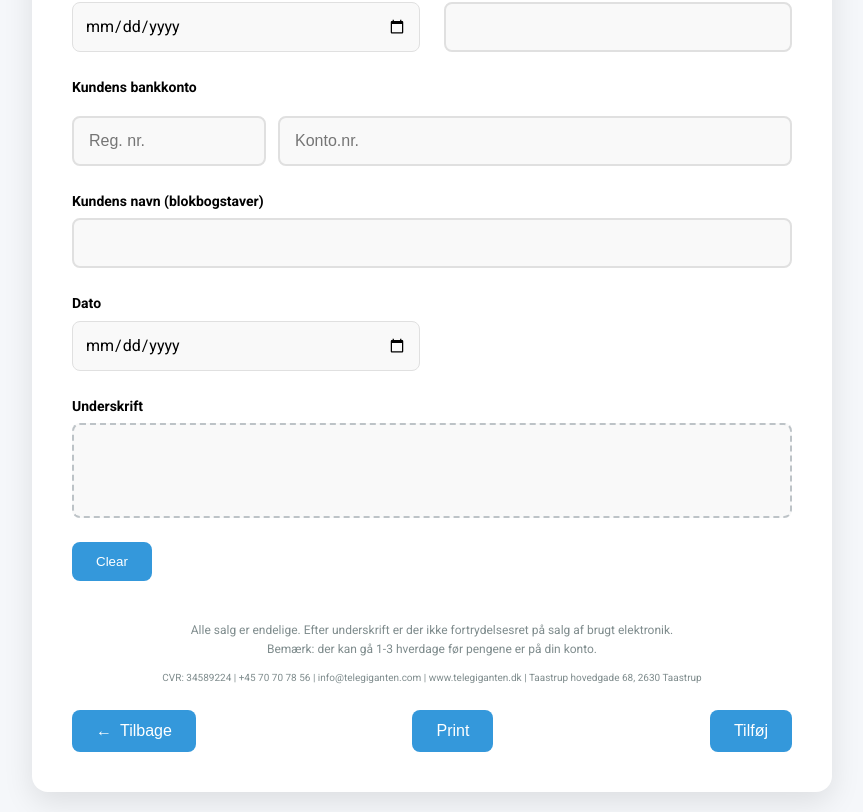
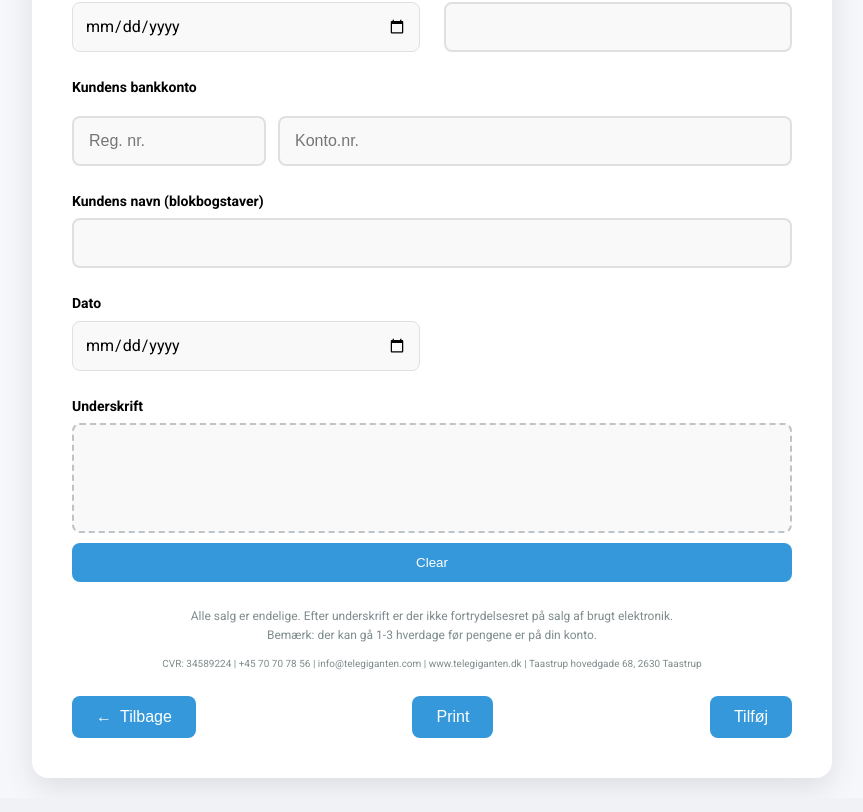
Before and after one commit to Thyge123/imei-user-lookup, a Vue app: page /add-new in a window 1280 px wide. Shown: the part 726-1538 px from the top of the page, without its empty margins (208-1071 px from the left). Built offline with nearby package versions, Linux system fonts and the light colour scheme.

Commit message:
Refactor AddNew.vue: Fix picture URL, add signature functionality, and improve form validation and error handling

```diff
--- a/src/components/AddNew.vue
+++ b/src/components/AddNew.vue
@@ -44,7 +44,12 @@
               @input="debouncedValidateInput"
               aria-describedby="imeiHelp"
             />
-            <button type="button" class="clear-btn" @click="clearInput" v-if="user.imei.length > 0">
+            <button
+              type="button"
+              class="clear-btn"
+              @click="clearIMEIInput"
+              v-if="user.imei.length > 0"
+            >
               ×
             </button>
             <transition name="fade">
@@ -172,7 +177,7 @@ export default {
     return {
       user: {
         id: null,
-        imei: null,
+        imei: '',
         name: null,
         model: null,
         agreedPrice: null,
@@ -439,7 +444,6 @@ export default {
     }
   },
   created() {
-    this.user.imei = ''
     this.loading = false
   }
 }
@@ -721,7 +725,7 @@ textarea:focus {
 }
 
 .footer {
-  margin-top: 40px;
+  margin-top: 20px;
   font-size: 12px;
   color: #7f8c8d;
   text-align: center;
--- a/src/components/SignaturePad.vue
+++ b/src/components/SignaturePad.vue
@@ -113,7 +113,7 @@ export default {
 
 .signature-box {
   width: 100%;
-  height: 95px;
+  height: 110px;
   border: 2px dashed #bdc3c7;
   border-radius: 8px;
   display: flex;
@@ -136,7 +136,7 @@ export default {
 
 .clear-signature-btn,
 .save-signature-btn {
-  margin-top: 24px;
+  margin-top: 10px;
   padding: 12px 24px;
   background-color: #3498db;
   color: white;
@@ -144,6 +144,7 @@ export default {
   border-radius: 8px;
   cursor: pointer;
   transition: all 0.3s ease;
+  width: 100%;
 }
 
 .save-signature-btn {
--- a/src/components/UserInfo.vue
+++ b/src/components/UserInfo.vue
@@ -438,7 +438,7 @@ export default {
   }
 
   .signature-box {
-    height: 90px !important;
+    height: 110px !important;
   }
 
   .bank-details .long-input {
@@ -655,7 +655,7 @@ textarea:focus {
 }
 
 .footer {
-  margin-top: 40px;
+  margin-top: 20px;
   font-size: 12px;
   color: #7f8c8d;
   text-align: center;
```
